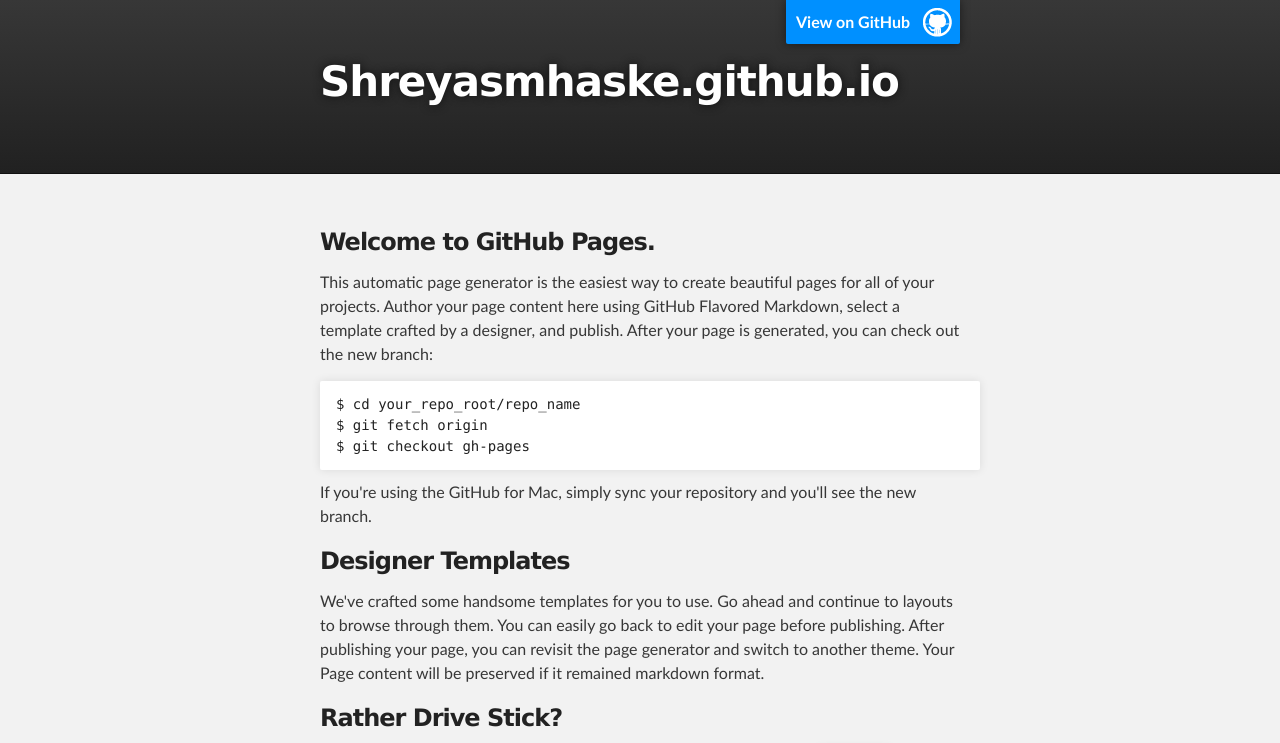
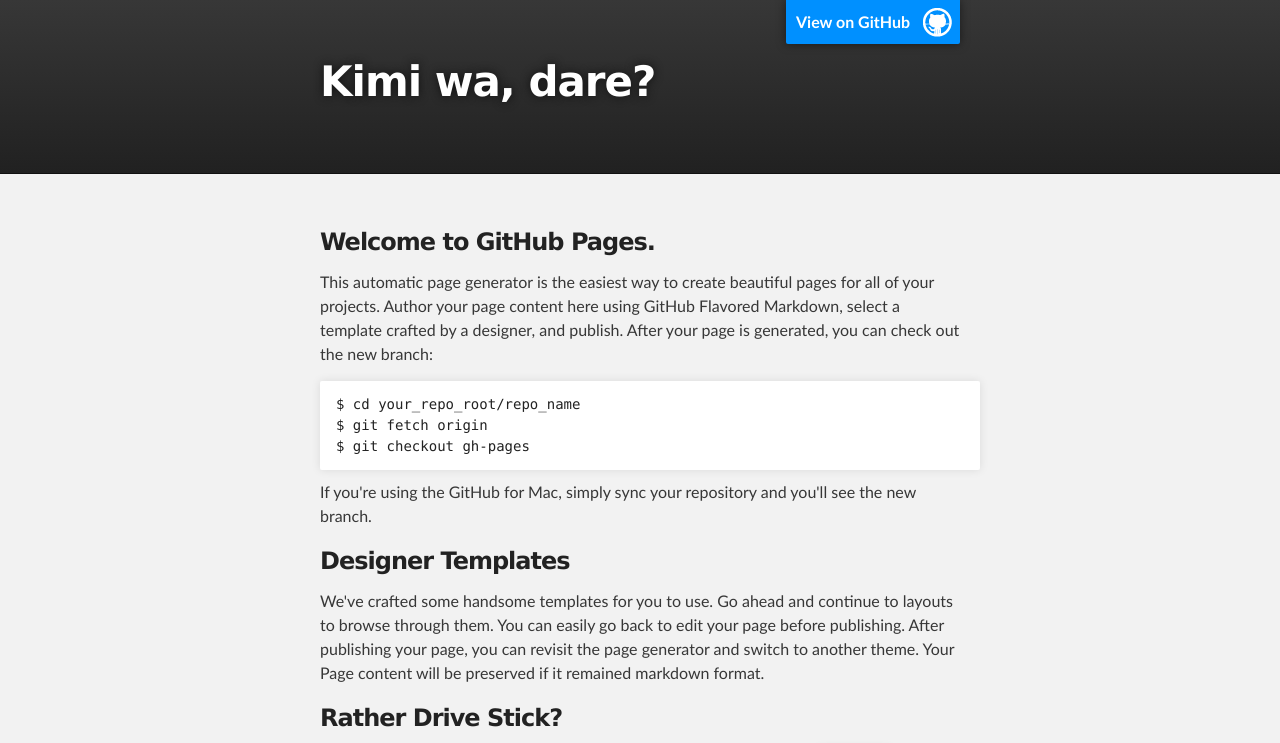
Before and after one commit to shreyasmhaske/shreyasmhaske.github.io, a plain HTML site: page index.html in a window 1280 px wide. Shown: the top 743 px of the page. Drawn offline with Linux system fonts and the light colour scheme.

Commit message:
Update index.html

```diff
--- a/index.html
+++ b/index.html
@@ -4,11 +4,11 @@
   <head>
     <meta charset='utf-8' />
     <meta http-equiv="X-UA-Compatible" content="chrome=1" />
-    <meta name="description" content="Shreyasmhaske.github.io : " />
+    <meta name="description" content="About : " />
 
     <link rel="stylesheet" type="text/css" media="screen" href="stylesheets/stylesheet.css">
 
-    <title>Shreyasmhaske.github.io</title>
+    <title>About - who? </title>
   </head>
 
   <body>
@@ -18,7 +18,7 @@
         <header class="inner">
           <a id="forkme_banner" href="https://github.com/shreyasmhaske">View on GitHub</a>
 
-          <h1 id="project_title">Shreyasmhaske.github.io</h1>
+          <h1 id="project_title"> Kimi wa, dare?</h1>
           <h2 id="project_tagline"></h2>
 
         </header>
```
